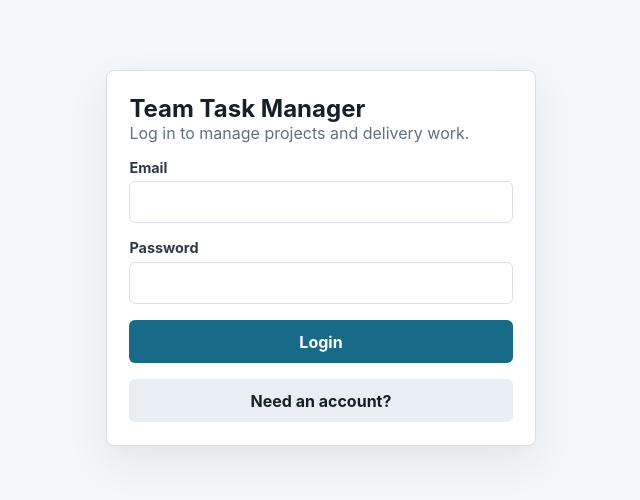
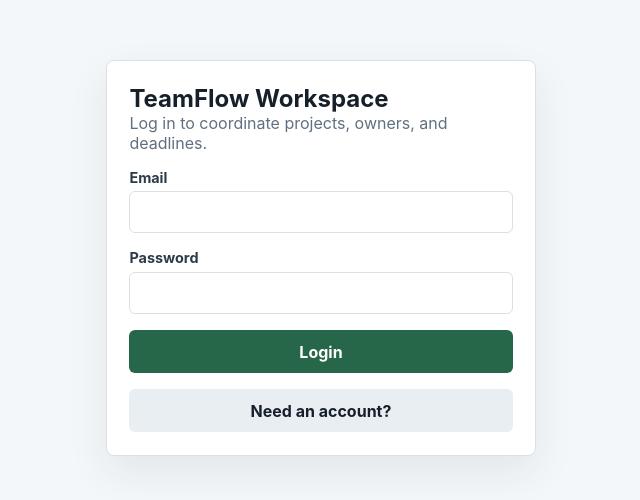
Before and after one commit to Khasim07tech/team-task-manager, a website: page public/index.html in a window 1280 px wide. Shown: the part 142-642 px from the top of the page, without its empty margins (319-959 px from the left). Drawn offline with Linux system fonts and the light colour scheme.

Commit message:
Create TeamFlow variant

```diff
--- a/public/app.js
+++ b/public/app.js
@@ -84,8 +84,8 @@ function renderAuth(mode = "login") {
     <section class="auth">
       <form class="auth-panel" id="authForm">
         <div>
-          <h1>Team Task Manager</h1>
-          <p>${mode === "login" ? "Log in to manage projects and delivery work." : "Create the first account as Admin, then invite members."}</p>
+          <h1>TeamFlow Workspace</h1>
+          <p>${mode === "login" ? "Log in to coordinate projects, owners, and deadlines." : "Create the first account as Admin, then invite members."}</p>
         </div>
         ${state.message}
         ${mode === "signup" ? '<label>Name<input name="name" autocomplete="name" required minlength="2" /></label>' : ""}
@@ -123,7 +123,7 @@ function renderApp() {
     <section class="shell">
       <aside class="sidebar">
         <div class="brand">
-          <h1>Team Task Manager</h1>
+          <h1>TeamFlow Workspace</h1>
           <p>${escapeHtml(state.user.name)} · ${state.user.role}</p>
         </div>
         <nav class="nav">
--- a/public/index.html
+++ b/public/index.html
@@ -3,7 +3,7 @@
   <head>
     <meta charset="UTF-8" />
     <meta name="viewport" content="width=device-width, initial-scale=1.0" />
-    <title>Team Task Manager</title>
+    <title>TeamFlow Workspace</title>
     <link rel="stylesheet" href="/styles.css" />
   </head>
   <body>
--- a/public/styles.css
+++ b/public/styles.css
@@ -5,9 +5,9 @@
   --line: #d9e0e7;
   --panel: #ffffff;
   --soft: #f4f7f9;
-  --brand: #176b87;
-  --brand-dark: #104b62;
-  --accent: #d95738;
+  --brand: #276749;
+  --brand-dark: #1f5139;
+  --accent: #c2410c;
   --success: #27835f;
   --warning: #b7791f;
   --shadow: 0 16px 40px rgba(20, 32, 44, 0.08);
@@ -87,7 +87,7 @@ label {
 }
 
 .sidebar {
-  background: #112936;
+  background: #163326;
   color: white;
   padding: 1.2rem;
 }
```
Also changed, not shown: README.md.
